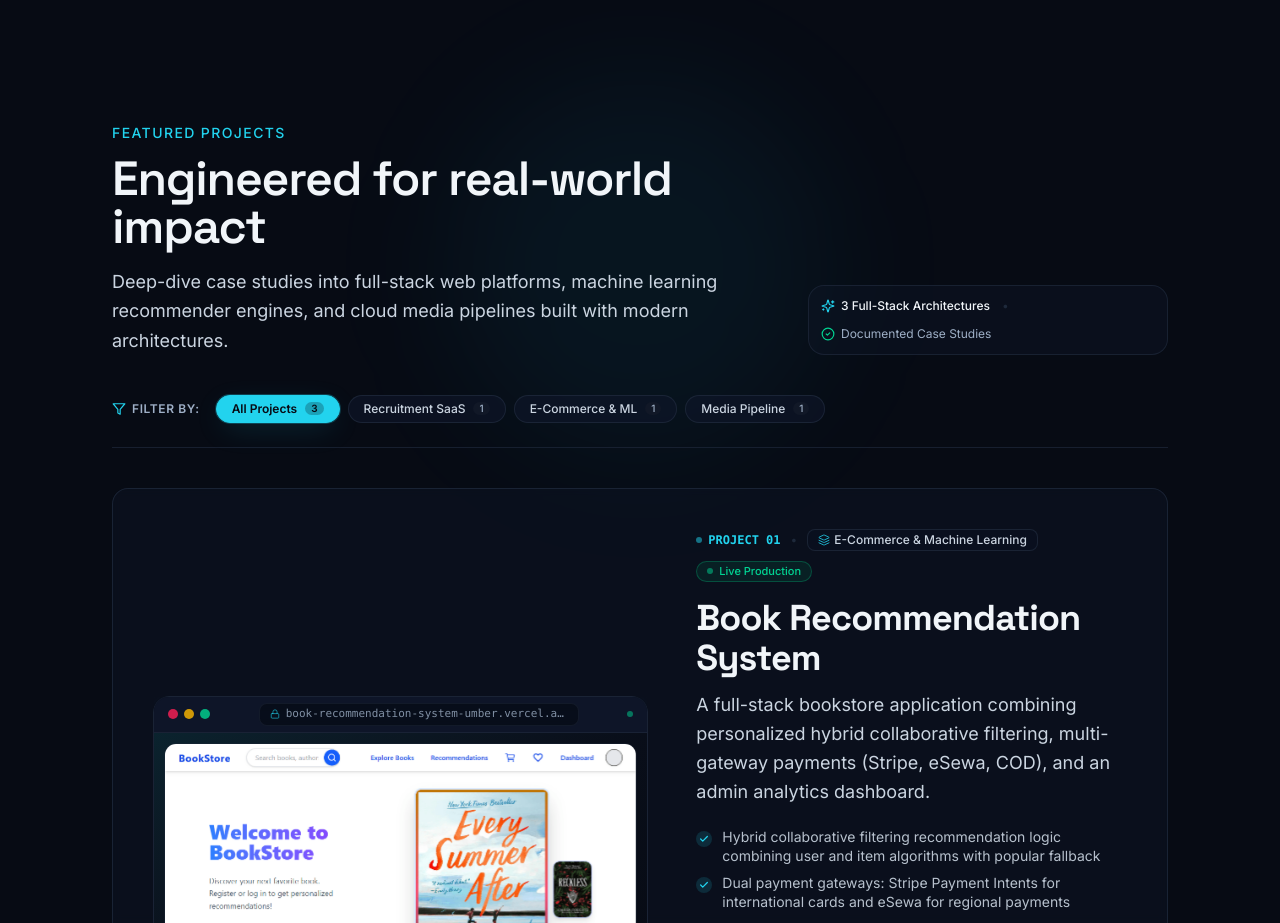
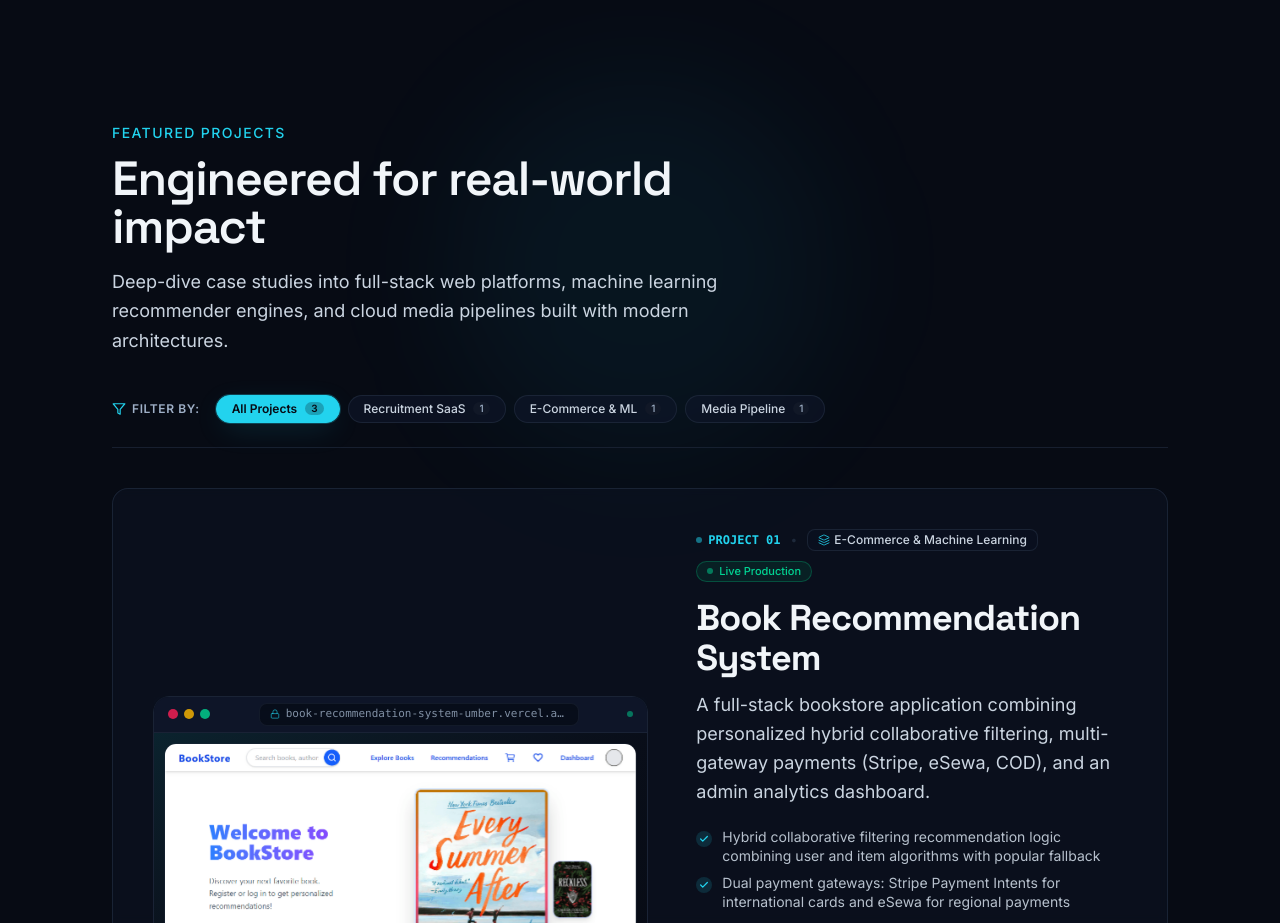
Before and after one commit to Nirajan09/portfolio, a Next.js app: page / in a window 1280 px wide. Shown: the part 2400-3323 px from the top of the page. Built offline with nearby package versions, Linux system fonts and the light colour scheme; no server answers.

Commit message:
refactor(projects): remove credibility stats pill from projects section header

```diff
--- a/components/sections/Projects.tsx
+++ b/components/sections/Projects.tsx
@@ -2,7 +2,7 @@
 
 import { useMemo, useState } from "react";
 import { AnimatePresence, motion } from "motion/react";
-import { LuCircleCheck, LuFilter, LuSparkles } from "react-icons/lu";
+import { LuFilter } from "react-icons/lu";
 import { Reveal } from "@/components/animation/Reveal";
 import { Section } from "@/components/layout/Section";
 import { ProjectCard } from "@/components/projects/ProjectCard";
@@ -42,26 +42,11 @@ export function Projects() {
 
       {/* Section Header */}
       <Reveal>
-        <div className="flex flex-col gap-6 md:flex-row md:items-end md:justify-between">
-          <SectionHeading
-            eyebrow="Featured Projects"
-            title="Engineered for real-world impact"
-            description="Deep-dive case studies into full-stack web platforms, machine learning recommender engines, and cloud media pipelines built with modern architectures."
-          />
-
-          {/* Quick credibility stats pill */}
-          <div className="flex flex-wrap items-center gap-3 rounded-xl border border-border/70 bg-surface/40 p-3 text-xs text-secondary sm:self-start md:self-auto">
-            <span className="inline-flex items-center gap-1.5 font-medium text-primary">
-              <LuSparkles className="size-3.5 text-accent" />
-              <span>3 Full-Stack Architectures</span>
-            </span>
-            <span className="text-border" aria-hidden="true">•</span>
-            <span className="inline-flex items-center gap-1.5 text-muted">
-              <LuCircleCheck className="size-3.5 text-emerald-400" />
-              <span>Documented Case Studies</span>
-            </span>
-          </div>
-        </div>
+        <SectionHeading
+          eyebrow="Featured Projects"
+          title="Engineered for real-world impact"
+          description="Deep-dive case studies into full-stack web platforms, machine learning recommender engines, and cloud media pipelines built with modern architectures."
+        />
       </Reveal>
 
       {/* Category Filter Pills with animated glide indicator */}
```
